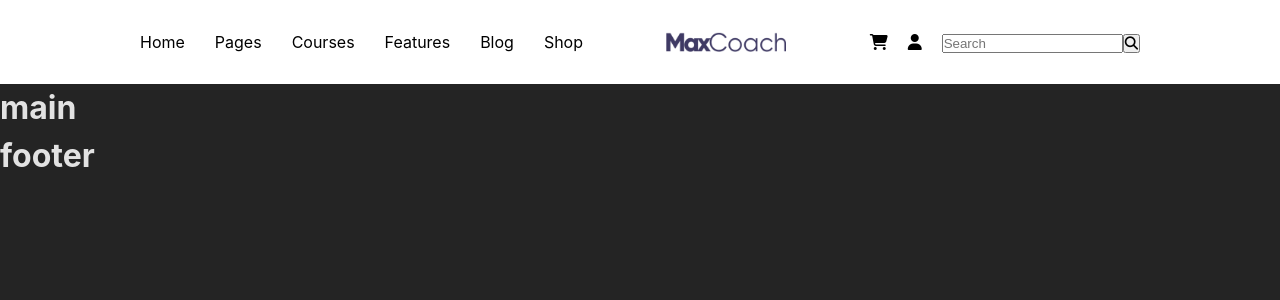
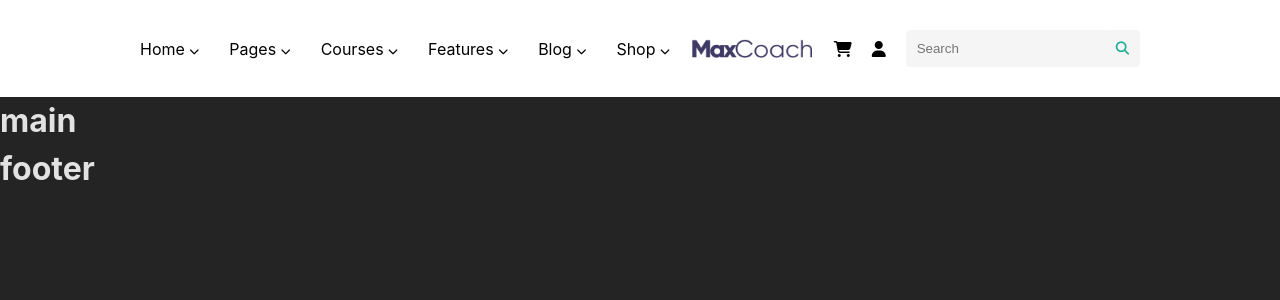
Before and after one commit to ALANOMAM/proj-html-vuejs, a Vue app: page / in a window 1280 px wide. Shown: the top 300 px of the page. Built offline with nearby package versions, Linux system fonts and the light colour scheme.

Commit message:
impostato header

```diff
--- a/src/components/Header.vue
+++ b/src/components/Header.vue
@@ -18,7 +18,7 @@ export default{
    <div class="nav">
     <!--lista opzioni generata tramite props-->
     <ul>
-        <li v-for="option in options">{{ option }}</li>
+        <li v-for="option in options">{{ option }} <i class="fa-solid fa-chevron-down"></i> </li>
     </ul>
 
      <img src="../../public/images/dark-logo.png" alt="">
@@ -39,11 +39,13 @@ export default{
 
 <style scoped lang="scss">
 
+
 header{
     background-color: white;
     padding-top: 30px;
     padding-bottom: 30px;
 }
+
 
 .nav{
 
@@ -61,6 +63,12 @@ header{
         gap: 30px;
         list-style-type: none;
 
+        li{
+            i{
+                font-size: 10px;
+            }
+        }
+
     }
 
     img{
@@ -73,7 +81,31 @@ header{
         justify-content: space-between;
         align-items: center;
         gap: 20px;
+
+        input{
+            padding: 10px;
+            border-radius: 4px;
+            border-bottom-right-radius: 0;
+            border-top-right-radius:0;
+            border-right:none ;
+            background-color: rgba(245, 245, 245, 1);
+            border: 1px solid rgba(245, 245, 245, 1);
+        }
+
+        button{
+            padding: 10px;
+            border-left: none;
+            border-bottom-right-radius: 4px;
+            border-top-right-radius:4px;
+            background-color: rgba(245, 245, 245, 1);
+            border: 1px solid rgba(245, 245, 245, 1);
+
+
+          i{
+            color: rgba(32, 173, 150, 1);
+          }
+        }
     }
+
 }
-
 </style>
```
